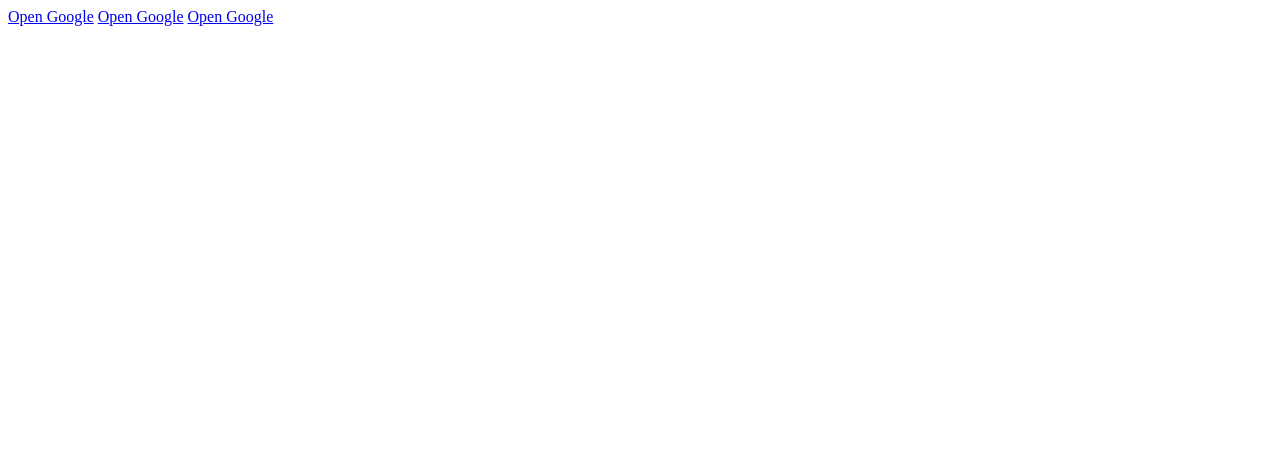
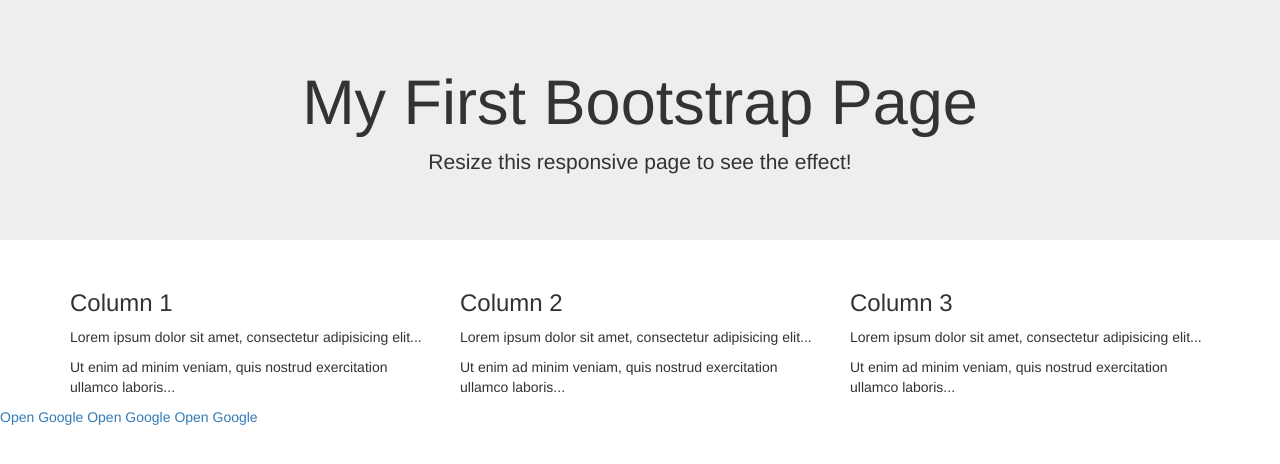
Before and after one commit to supervsoft/28, a plain HTML site: page Index.html in a window 1280 px wide. Drawn offline with nearby package versions, Linux system fonts and the light colour scheme.

Commit message:
Update Index.html

```diff
--- a/Index.html
+++ b/Index.html
@@ -1,3 +1,42 @@
+<!DOCTYPE html>
+<html lang="en">
+<head>
+  <title>Bootstrap Example</title>
+  <meta charset="utf-8">
+  <meta name="viewport" content="width=device-width, initial-scale=1">
+  <link rel="stylesheet" href="https://maxcdn.bootstrapcdn.com/bootstrap/3.4.1/css/bootstrap.min.css">
+  <script src="https://ajax.googleapis.com/ajax/libs/jquery/3.5.1/jquery.min.js"></script>
+  <script src="https://maxcdn.bootstrapcdn.com/bootstrap/3.4.1/js/bootstrap.min.js"></script>
+</head>
+<body>
+
+<div class="jumbotron text-center">
+  <h1>My First Bootstrap Page</h1>
+  <p>Resize this responsive page to see the effect!</p>
+</div>
+
+<div class="container">
+  <div class="row">
+    <div class="col-sm-4">
+      <h3>Column 1</h3>
+      <p>Lorem ipsum dolor sit amet, consectetur adipisicing elit...</p>
+      <p>Ut enim ad minim veniam, quis nostrud exercitation ullamco laboris...</p>
+    </div>
+    <div class="col-sm-4">
+      <h3>Column 2</h3>
+      <p>Lorem ipsum dolor sit amet, consectetur adipisicing elit...</p>
+      <p>Ut enim ad minim veniam, quis nostrud exercitation ullamco laboris...</p>
+    </div>
+    <div class="col-sm-4">
+      <h3>Column 3</h3>
+      <p>Lorem ipsum dolor sit amet, consectetur adipisicing elit...</p>
+      <p>Ut enim ad minim veniam, quis nostrud exercitation ullamco laboris...</p>
+    </div>
+  </div>
+</div>
+
+</body>
+</html>
 
 <html>
 <a href="https://www.google.co.in/">Open Google</a>
```
